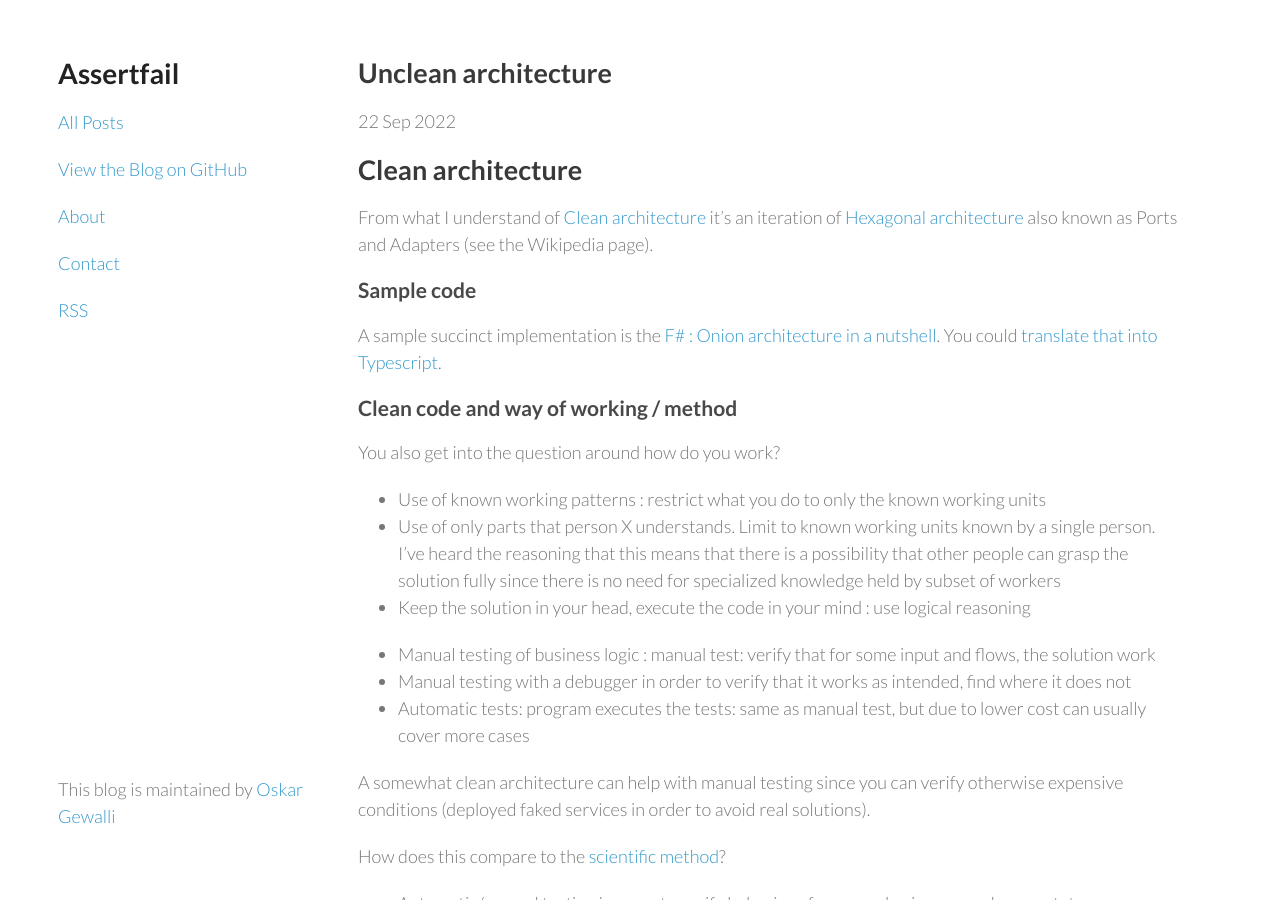
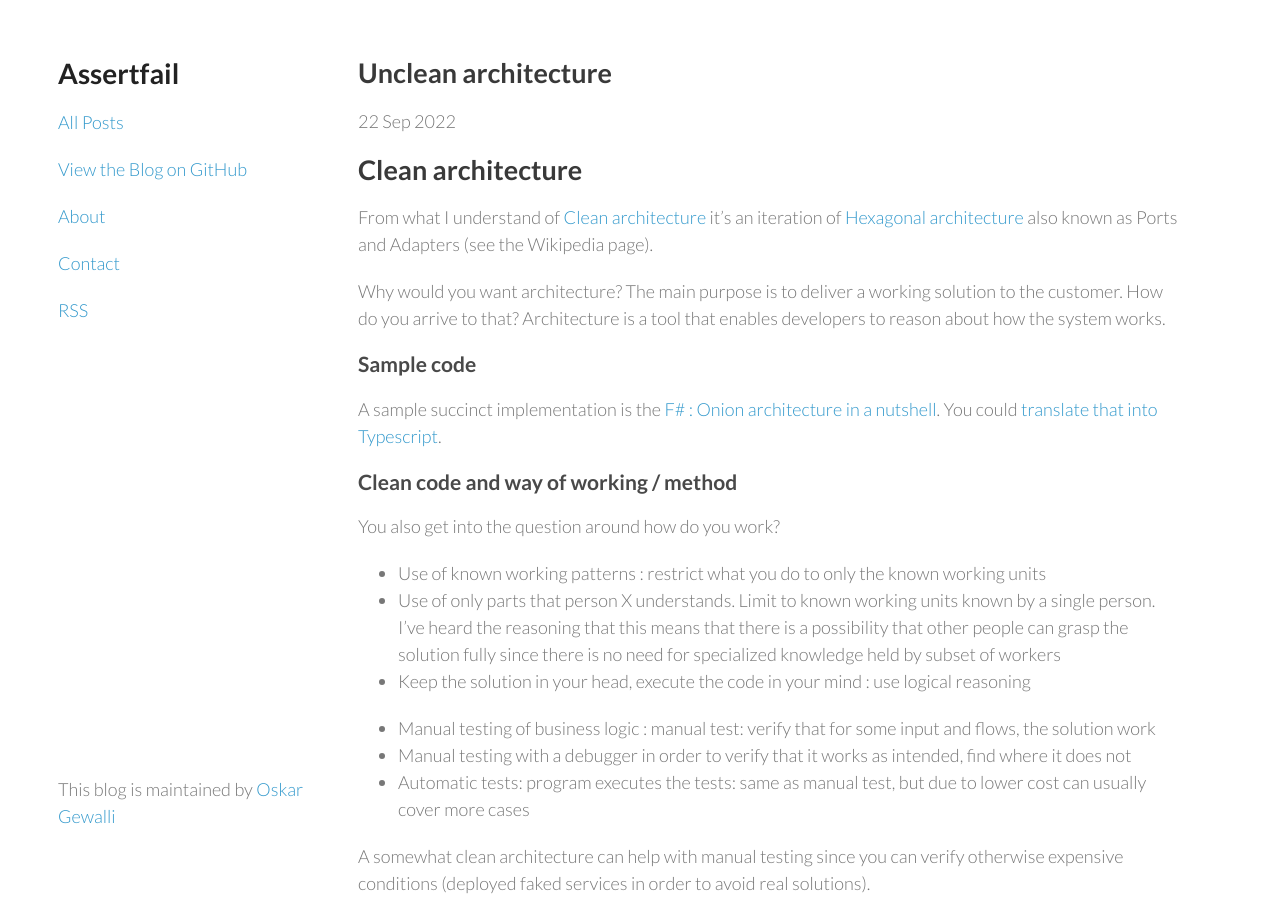
Before and after one commit to wallymathieu/assertfail, a Jekyll site: the page built from _posts/2022-09-22-Unclean-architecture.md, in a window 1280 px wide and 900 px high. Built offline with Jekyll 4.4.1, drawn with Linux system fonts in a browser that asks for light colours; nearby versions of some CDN libraries.

Commit message:
Why architecture?

```diff
--- a/_posts/2022-09-22-Unclean-architecture.md
+++ b/_posts/2022-09-22-Unclean-architecture.md
@@ -7,6 +7,8 @@
 ## Clean architecture
 
 From what I understand of [Clean architecture](https://blog.cleancoder.com/uncle-bob/2012/08/13/the-clean-architecture.html) it's an iteration of [Hexagonal architecture](https://en.wikipedia.org/wiki/Hexagonal_architecture_(software)) also known as Ports and Adapters (see the Wikipedia page).
+
+Why would you want architecture? The main purpose is to deliver a working solution to the customer. How do you arrive to that? Architecture is a tool that enables developers to reason about how the system works.
 
 ### Sample code
 
```
Also changed, not shown: 1 other file.
